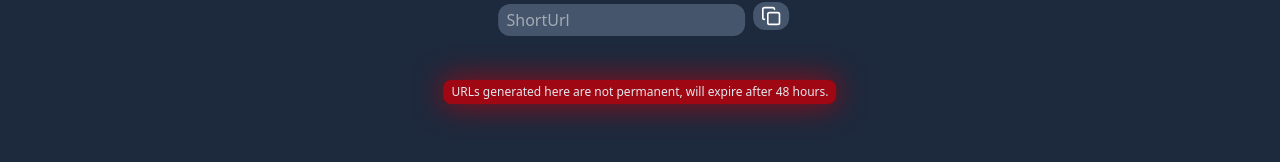
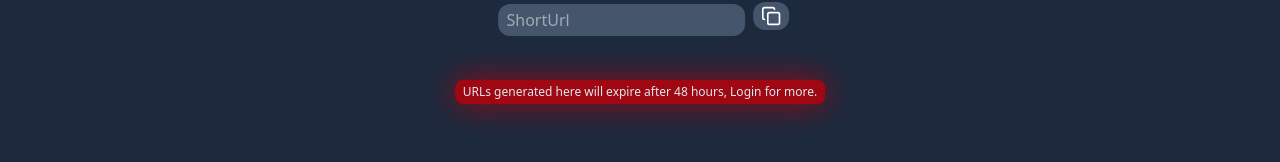
Before and after one commit to abvsng/LinkShort-w-analytics, a React (Vite) app in the folder temp-front/: page / in a window 1280 px wide. Shown: the part 368-530 px from the top of the page. Built offline with nearby package versions, Linux system fonts and the light colour scheme.

Commit message:
HomePage-alert-update

```diff
--- a/temp-front/src/Pages/HomePage.jsx
+++ b/temp-front/src/Pages/HomePage.jsx
@@ -55,8 +55,7 @@ export default function HomePage() {
           whileHover={{ scale: 1.1 }}
           className=" bg-red-800 px-2 py-1 rounded-lg text-slate-200 mt-10 text-xs shadow-[0_0_30px] shadow-red-800  text-justify "
         >
-          URLs generated here are not permanent, will expire after 48
-          hours.
+          URLs generated here will expire after 48 hours, Login for more.
         </motion.div>
       </div>
     </>
```
